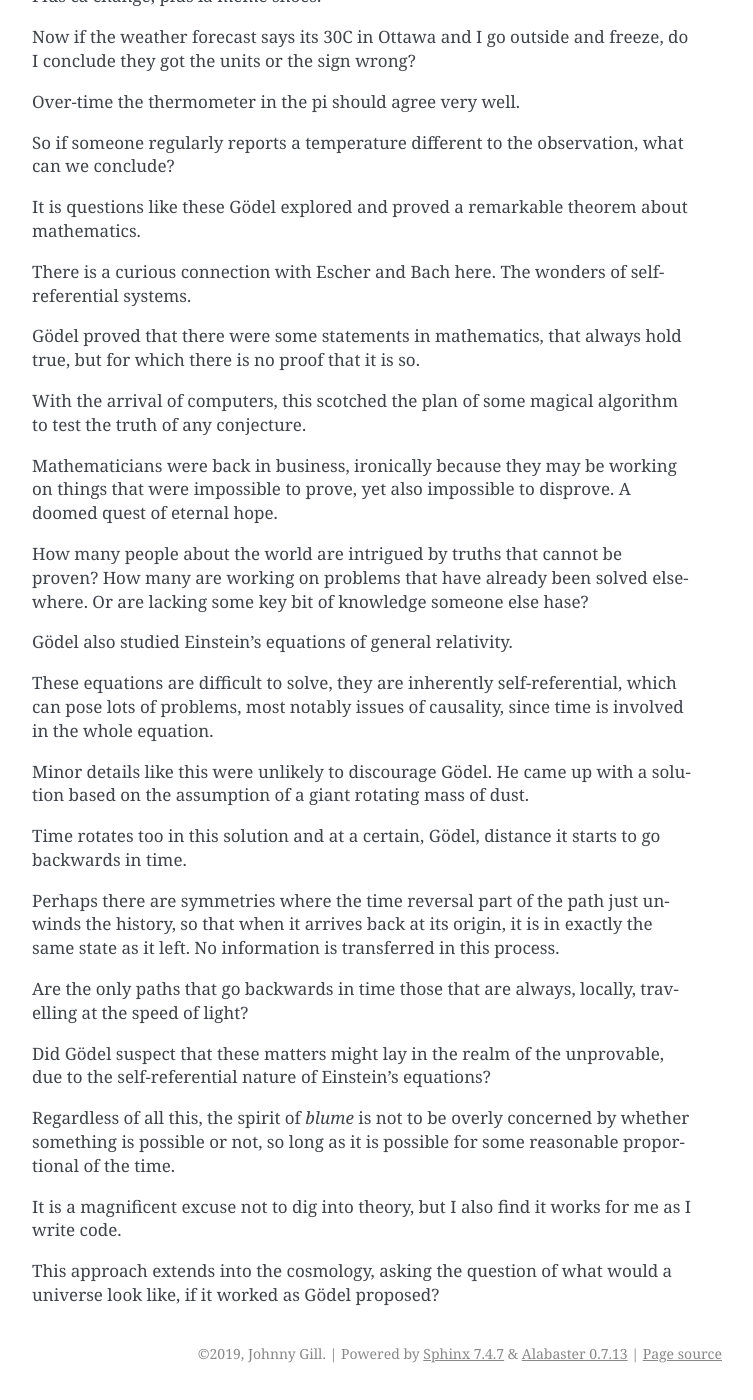
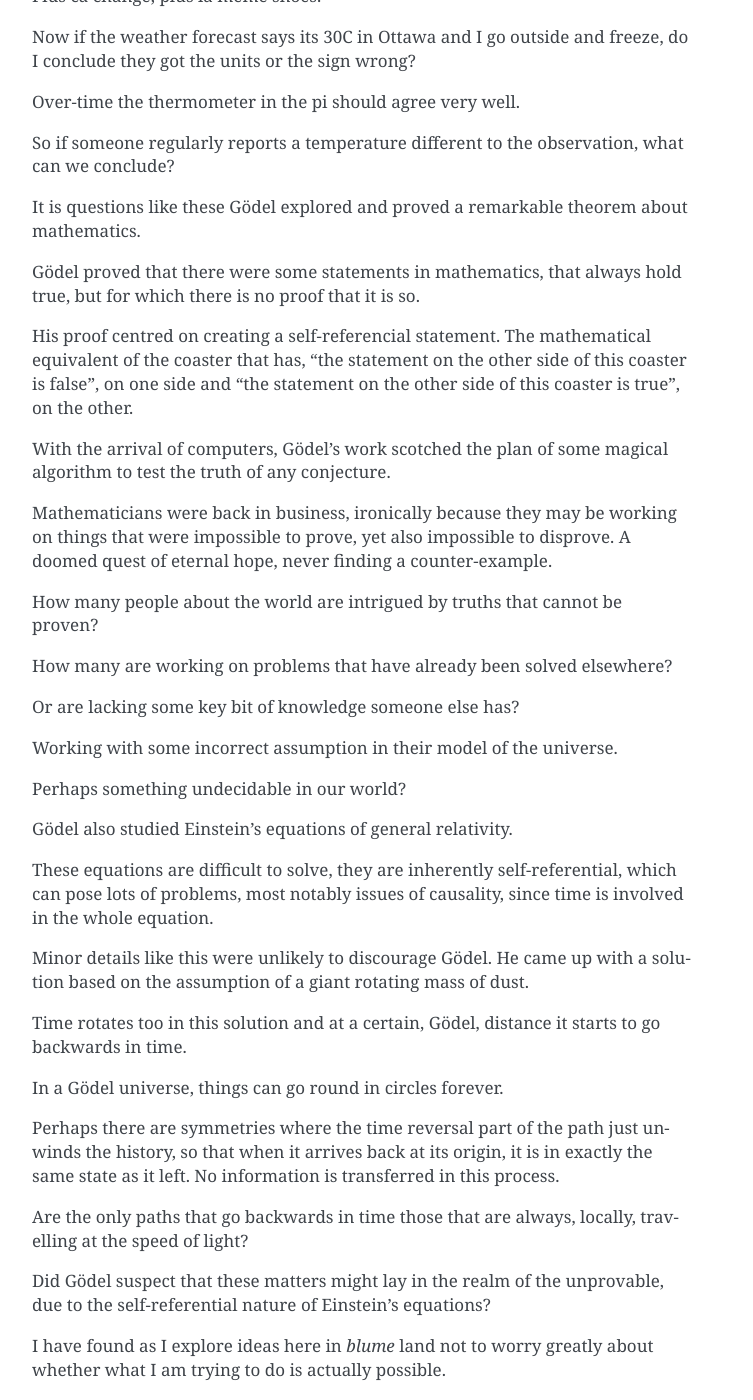
Before and after one commit to swfiua/blume, a Sphinx documentation site: the page built from doc/godel.rst, in a window 1280 px wide and 1400 px high, scrolled down 428 px. Shown: the whole window, without its empty margins (388-1141 px from the left). Built offline with Sphinx 7.4.7, drawn with Linux system fonts in a browser that asks for light colours; formulas are drawn with MathJax 3; some of the changed text lies outside the part shown.

Commit message:
godel gets self referential

```diff
--- a/doc/godel.rst
+++ b/doc/godel.rst
@@ -30,23 +30,34 @@ observation, what can we conclude?
 It is questions like these Gödel explored and proved a remarkable
 theorem about mathematics.
 
-There is a curious connection with Escher and Bach here.  The wonders
-of self-referential systems.
-
 Gödel proved that there were some statements in mathematics, that
 always hold true, but for which there is no proof that it is so.
 
-With the arrival of computers, this scotched the plan of some magical
-algorithm to test the truth of any conjecture.
+His proof centred on creating a self-referencial statement.  The
+mathematical equivalent of the coaster that has, "the statement on the
+other side of this coaster is false", on one side and "the statement
+on the other side of this coaster is true", on the other.
+
+With the arrival of computers, Gödel's work scotched the plan of some
+magical algorithm to test the truth of any conjecture.
 
 Mathematicians were back in business, ironically because they may be
 working on things that were impossible to prove, yet also impossible
-to disprove.  A doomed quest of eternal hope.
+to disprove.  A doomed quest of eternal hope, never finding a
+counter-example.
 
 How many people about the world are intrigued by truths that cannot be
-proven?  How many are working on problems that have already been
-solved elsewhere.  Or are lacking some key bit of knowledge someone
-else hase?
+proven?
+
+How many are working on problems that have already been
+solved elsewhere?
+
+Or are lacking some key bit of knowledge someone else has?
+
+Working with some incorrect assumption in their model of the
+universe.
+
+Perhaps something undecidable in our world?
 
 Gödel also studied Einstein's equations of general relativity.
 
@@ -61,6 +72,8 @@ dust.
 Time rotates too in this solution and at a certain, Gödel, distance it
 starts to go backwards in time.
 
+In a Gödel universe, things can go round in circles forever.
+
 Perhaps there are symmetries where the time reversal part of the path
 just unwinds the history, so that when it arrives back at its origin,
 it is in exactly the same state as it left.  No information is
@@ -73,12 +86,41 @@ Did Gödel suspect that these matters might lay in the realm of the
 unprovable, due to the self-referential nature of Einstein's
 equations?
 
-Regardless of all this, the spirit of *blume* is not to be overly
-concerned by whether something is possible or not, so long as it is
-possible for some reasonable proportional of the time.
+I have found as I explore ideas here in *blume* land not to worry
+greatly about whether what I am trying to do is actually possible.
 
-It is a magnificent excuse not to dig into theory, but I also find it
-works for me as I write code.
+The spirit of *blume* is not to be overly concerned by whether
+something is possible or not, so long as it is possible for some
+reasonable proportional of the time.
+
+It can result an a little going round in circles, whilst I decide
+which of the competing constraints really matters.  Usually, during
+this process, the constraints change as other possibilities are
+considered.
+
+*blume* has been an experiment in learning the python asynchronous
+world.  It has taken a while to learn some new patterns of working.
+
+As I have got more comfortable with the ideas, it has allowed me to
+think about problems from a different perspective.   New language
+features such as *await* open up a whole different way of looking at
+problems.
 
 This approach extends into the cosmology, asking the question of what
 would a universe look like, if it worked as Gödel proposed?
+
+I believe, Gödel's solution does not exhibit expansion, so would have
+been a Hoyle universe.
+
+Now if we see this through de Sitter lenses, we get the appearance of
+expansion.
+
+Based on the aggregate rotation of the matter in the
+universe. Twisting in on itself, whilst staying in place.
+
+But this is just a feature of geodesics in de Sitter space, with a
+Gödel twist.
+
+Which reminds me, I really need to get `blume.dss` working.
+
+Oh and I see a `blume.magic.Spell` on the horizon.
```
